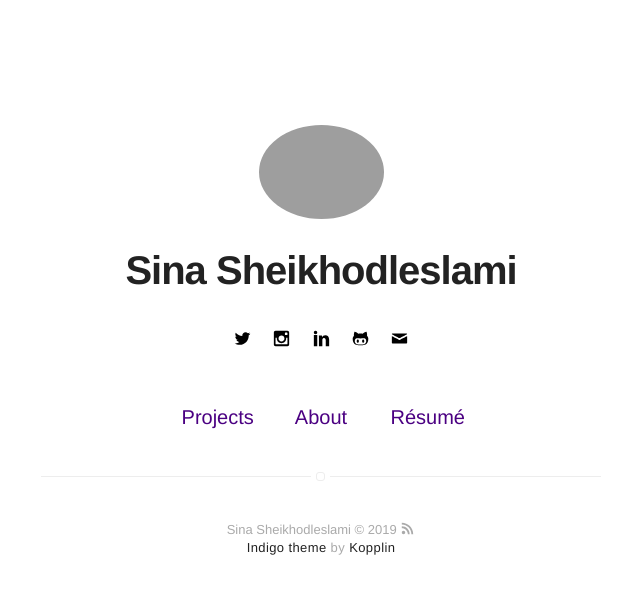
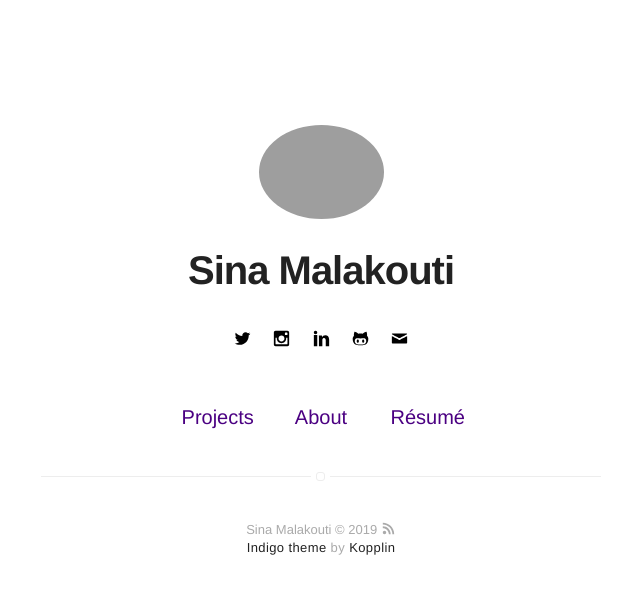
Before and after one commit to sinamalakouti/sinamalakouti.github.io, a Jekyll site: the page built from index.html, in a window 1280 px wide. Shown: the top 594 px of the page, without its empty margins (319-959 px from the left). Built offline with Jekyll 4.4.1, drawn with Linux system fonts in a browser that asks for light colours; part of the change alters nothing that is shown.

Commit message:
some changes

```diff
--- a/_config.yml
+++ b/_config.yml
@@ -1,5 +1,5 @@
 # main text of home
-name: Sina Sheikhodleslami
+name: Sina Malakouti
 bio:
 
 # twitter summary info
@@ -35,14 +35,14 @@ disqus:
 
 # if you don't have any of social below, comment the line
 #facebook: myfacebook
-twitter: cutlash
+twitter: sinamalakouti
 # google: mygoogle
-instagram: sina_sheikh
+instagram: sinamalakouti
 # pinterest: mypinterest
-linkedin: sinasheikholeslami
+linkedin: sinamalakouti
 # youtube: myyoutube
 # spotify: myspotify
-github: ssheikholeslami
+github: sinamalakouti
 # gitlab: mygitlab
 # lastfm: mylastfm
 # stackoverflow: 7044681/mystackoverflow
@@ -51,7 +51,7 @@ github: ssheikholeslami
 # medium: medium
 # vimeo: myvimeo
 # lanyrd: mylanyrd
-email: ssheikholeslami@gmail.com
+email: siinamalakouti@gmail.com
 
 authors:
     sinash:
```
Also changed, not shown: 1 other file.
